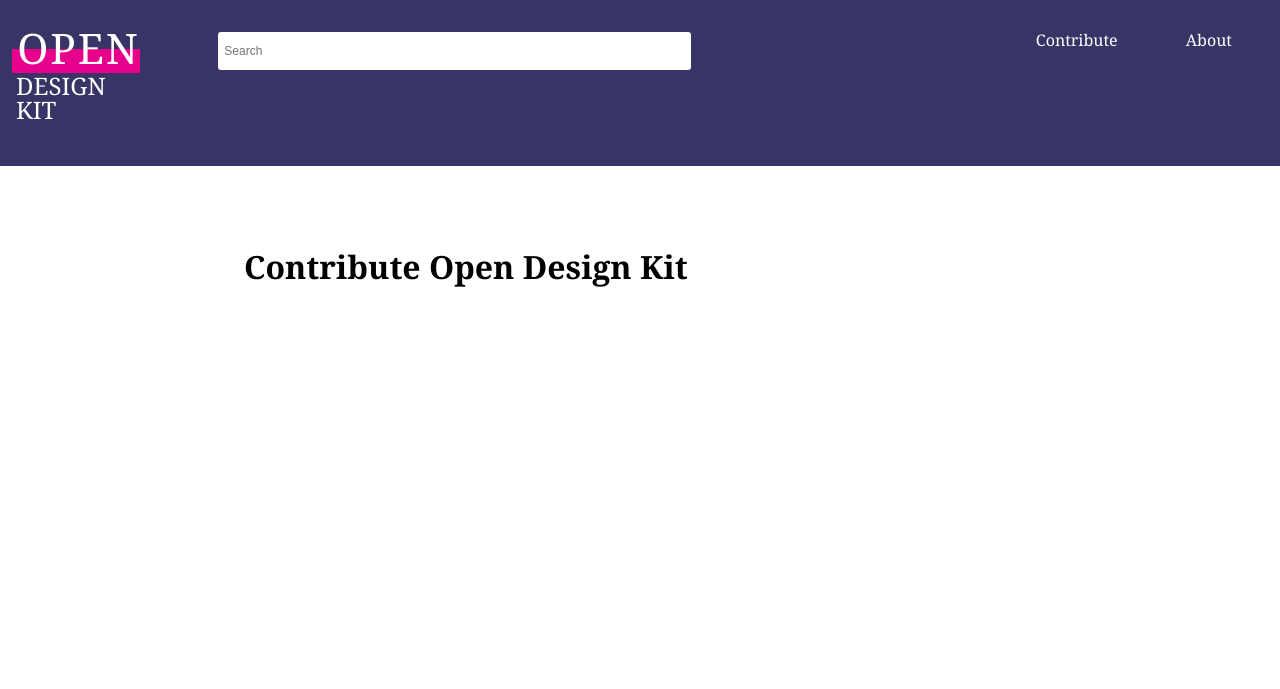
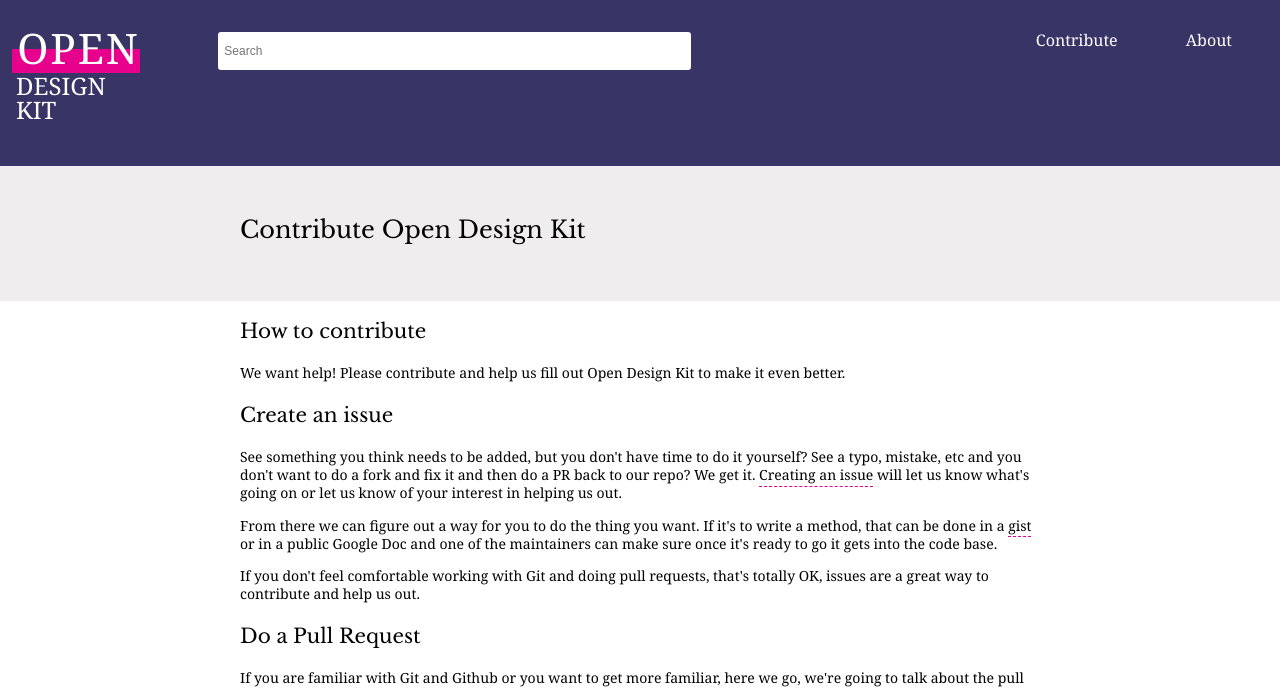
Before and after one commit to open-design-kit/opendesignkit, a Jekyll site: the page built from contribute/index.html, in a window 1280 px wide. Shown: the top 689 px of the page. Built offline with Jekyll 4.4.1, drawn with Linux system fonts in a browser that asks for light colours; some of the changed text lies outside the part shown.

Commit message:
basic styles for about and contribute, refinement to come

```diff
--- a/contribute/index.html
+++ b/contribute/index.html
@@ -3,6 +3,27 @@ layout: default
 title: Contribute Open Design Kit
 ---
 
-<div class="wrapper methods">
-    <h1>{{ page.title }}
+<div class="subpage-head">
+    <div class="subpage">
+        <h1 class="hed-a">{{ page.title }}</h1>
+    </div>
 </div>
+<section class="subpage">
+    <h2 class="hed-b">How to contribute</h2>
+    <p>We want help! Please contribute and help us fill out Open Design Kit to make it even better.</p>
+    <h3 class="hed-b">Create an issue</h3>
+    <p>See something you think needs to be added, but you don't have time to do it yourself? See a typo, mistake, etc and you don't want to do a fork and fix it and then do a PR back to our repo? We get it. <a href="https://github.com/bocoup/opendesignkit/issues">Creating an issue</a> will let us know what's going on or let us know of your interest in helping us out.</p>
+    <p>From there we can figure out a way for you to do the thing you want. If it's to write a method, that can be done in a <a href="https://gist.github.com">gist</a> or in a public Google Doc and one of the maintainers can make sure once it's ready to go it gets into the code base.</p>
+    <p>If you don't feel comfortable working with Git and doing pull requests, that's totally OK, issues are a great way to contribute and help us out.</p>
+    <h3 class="hed-b">Do a Pull Request</h3>
+    <p>If you are familiar with Git and Github or you want to get more familiar, here we go, we're going to talk about the pull request process. This is a great way to do it if you want to add an entire method or help us out with one that is already in process but needs to be expanded or you want to localize content (this is a huge job so we need help with this if you speak another language).</p>
+    <p>Feel like you don't know how to begin with this process? Here are some great articles to read to get more comfortable and familiar with Git and Github:</p>
+    <ul>
+        <li><a href="http://vallandingham.me/Quick_Git.html">Really Quick Git</a></li>
+        <li><a href="http://vallandingham.me/git-workflow.html">A Series on Git workflow</a></li>
+        <li><a href="https://akrabat.com/the-beginners-guide-to-contributing-to-a-github-project/">The beginner's guide to contributing to a Github Project</a></li>
+        <li><a href="https://guides.github.com/activities/contributing-to-open-source/">Contributing to Open on Source Github</a></li>
+    </ul>
+    <p>For Open Design Kit, we recommend following the outline of the article *Contributing to Open Source*. If you aren't a maintainer or collaborator on Open Design Kit, you'll want to fork the repo, do your work, and then do a pull request to let us know what you've done and we can then have a discussion, if necessary, and hopefully merge in the work. This has been written about in so many places, we didn't want to reinvent the wheel, so hopefully that article is helpful.</p>
+    <p>We realize that a lot of designers may not feel comfortable working with the actual code and using Git and Github. If this is the case, don't worry, open an issue and we'll figure out how to get your ideas into the kit.</p>
+</section>
--- a/css/styles.css
+++ b/css/styles.css
@@ -96,13 +96,14 @@ a:link,
 a:active {
     border-bottom: 1px dashed #e6008c;
     color: #000;
-    padding-bottom: .2rem;
+    padding-bottom: .1rem;
     text-decoration: none;
 }
 
 a:hover,
 a:visited {
     color: #000;
+    border-bottom: 1px dashed #e6008c;
     text-decoration: none;
 }
 
@@ -113,7 +114,16 @@ a:visited {
 .hed-a {
     font-family: 'Libre Baskerville', Georgia, serif;
     font-size: 1.5rem;
-    font-weight: 400;
+    font-weight: normal;
+    line-height: 1.3;
+    margin-bottom: 1em;
+    padding: 0;
+}
+
+.hed-b {
+    font-family: 'Libre Baskerville', Georgia, serif;
+    font-size: 1.25rem;
+    font-weight: normal;
     line-height: 1.3;
     margin-bottom: 1em;
     padding: 0;
@@ -121,7 +131,7 @@ a:visited {
 
 p {
     font-size: .875rem;
-    line-height: 1.2;
+    line-height: 1.3;
 }
 
 .center {
@@ -1059,20 +1069,26 @@ gonna style elements using this class */
 }
 
 /*----------------------------------------*/
-/*---------- About page ------------------*/
+/*---------- subpages --------------------*/
 /*----------------------------------------*/
 
-.about {
+.subpage {
     max-width: 800px;
     margin: 0 auto;
 }
 
-.about ul {
+.subpage-head {
+    background-color: #EFEDED;
+    padding: 2rem 0;
+}
+
+.subpage ul {
     margin: 0;
     padding: 0;
 }
 
-.about ul > li {
+.subpage ul > li {
+    font-size: .875rem;
     list-style-type: disc;
-    margin-left: 1.25em;
+    margin-left: 1.25rem;
 }
```
Also changed, not shown: about/index.html (+7 -4 lines).
